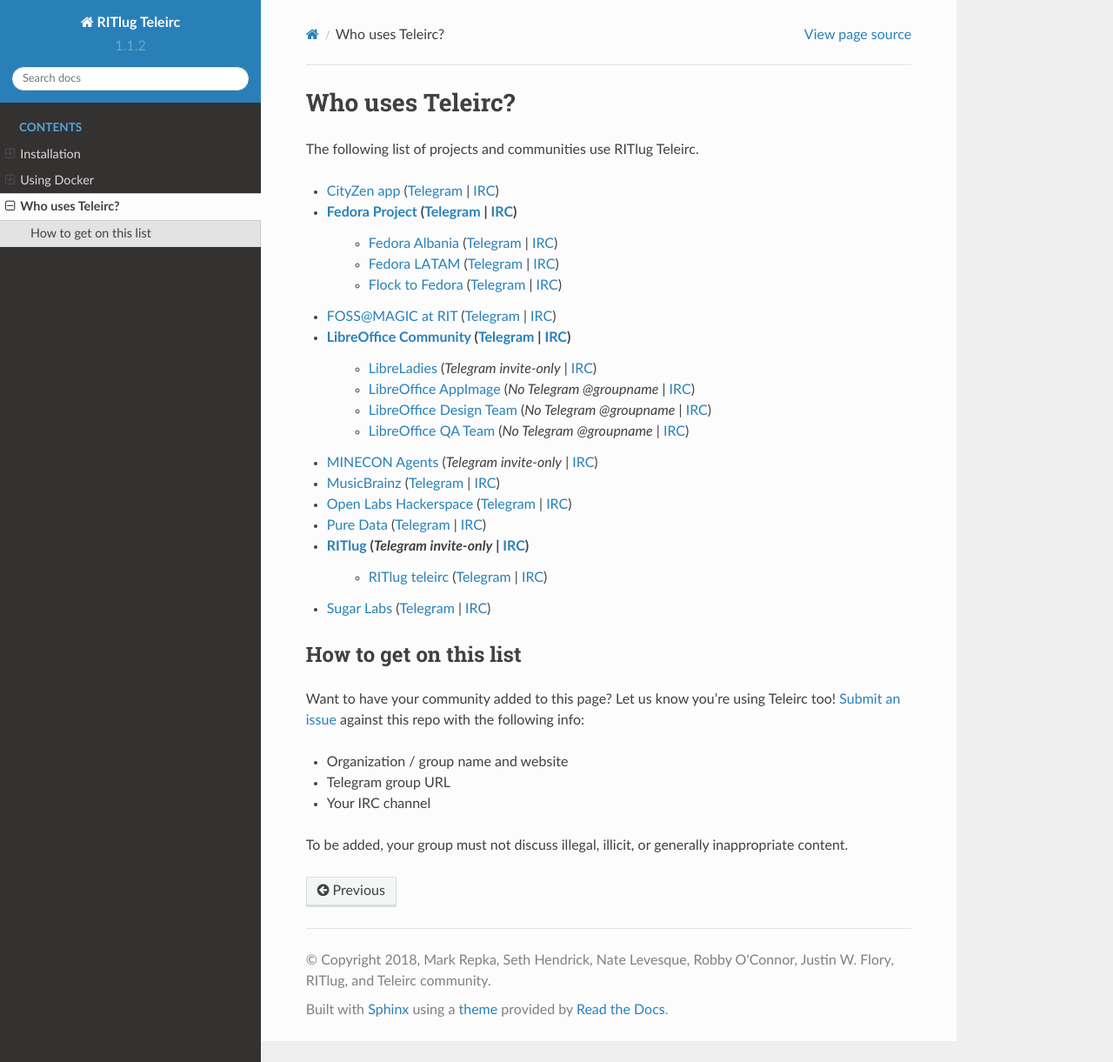
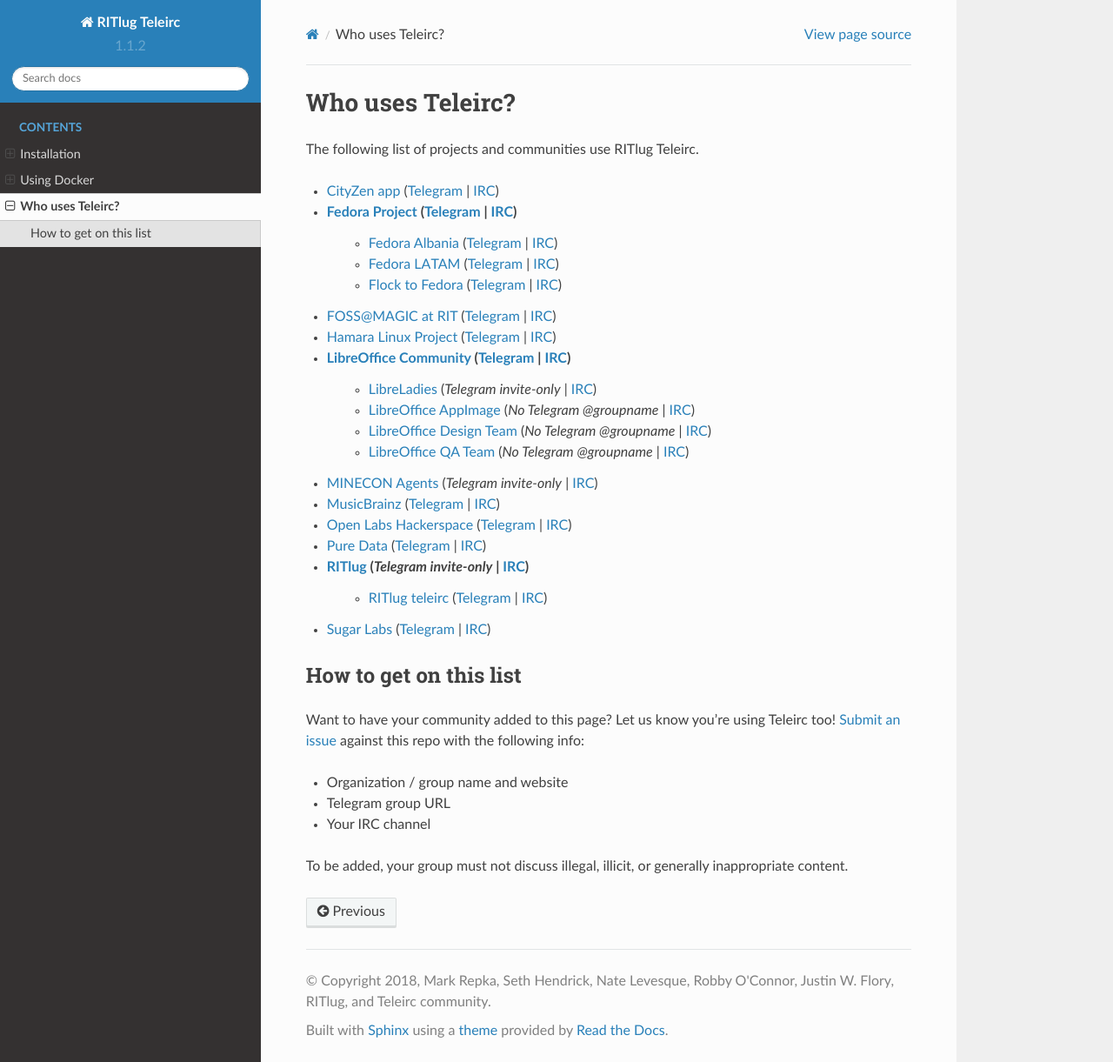
Before and after one commit to RITlug/teleirc, a Sphinx documentation site: the page built from docs/who-uses-teleirc.rst, in a window 1280 px wide and 1221 px high. Shown: the whole window at 87% size. Built offline with Sphinx 7.4.7 and the Read the Docs theme 2.0.0, drawn with Linux system fonts in a browser that asks for light colours; formulas are drawn with MathJax 3.

Commit message:
Add Hamara Linux Project

```diff
--- a/docs/who-uses-teleirc.rst
+++ b/docs/who-uses-teleirc.rst
@@ -12,6 +12,9 @@
     -  `Flock to Fedora <https://flocktofedora.org>`_ (`Telegram <https://t.me/flocktofedora>`_ | `IRC <https://webchat.freenode.net/?channels=fedora-flock>`_)
 
 -  `FOSS@MAGIC at RIT <http://foss.rit.edu>`_ (`Telegram <https://t.me/fossrit>`_  | `IRC <https://webchat.freenode.net/?channels=rit-foss>`_)
+
+- `Hamara Linux Project <https://hamaralinux.org>`_ (`Telegram
+  <https://t.me/hamaraLinux>`_ | `IRC <https://webchat.oftc.net/?channels=#hamara>`_)
 
 -  `LibreOffice Community <https://www.libreoffice.org/>`_ (`Telegram <https://t.me/libreofficecommunity>`_ | `IRC <https://webchat.freenode.net/?channels=libreoffice-telegram>`_)
     -  `LibreLadies <https://www.mail-archive.com/libreladies@documentfoundation.org/info.html>`_ (*Telegram invite-only* | `IRC <https://webchat.freenode.net/?channels=libreladies>`_)
```
